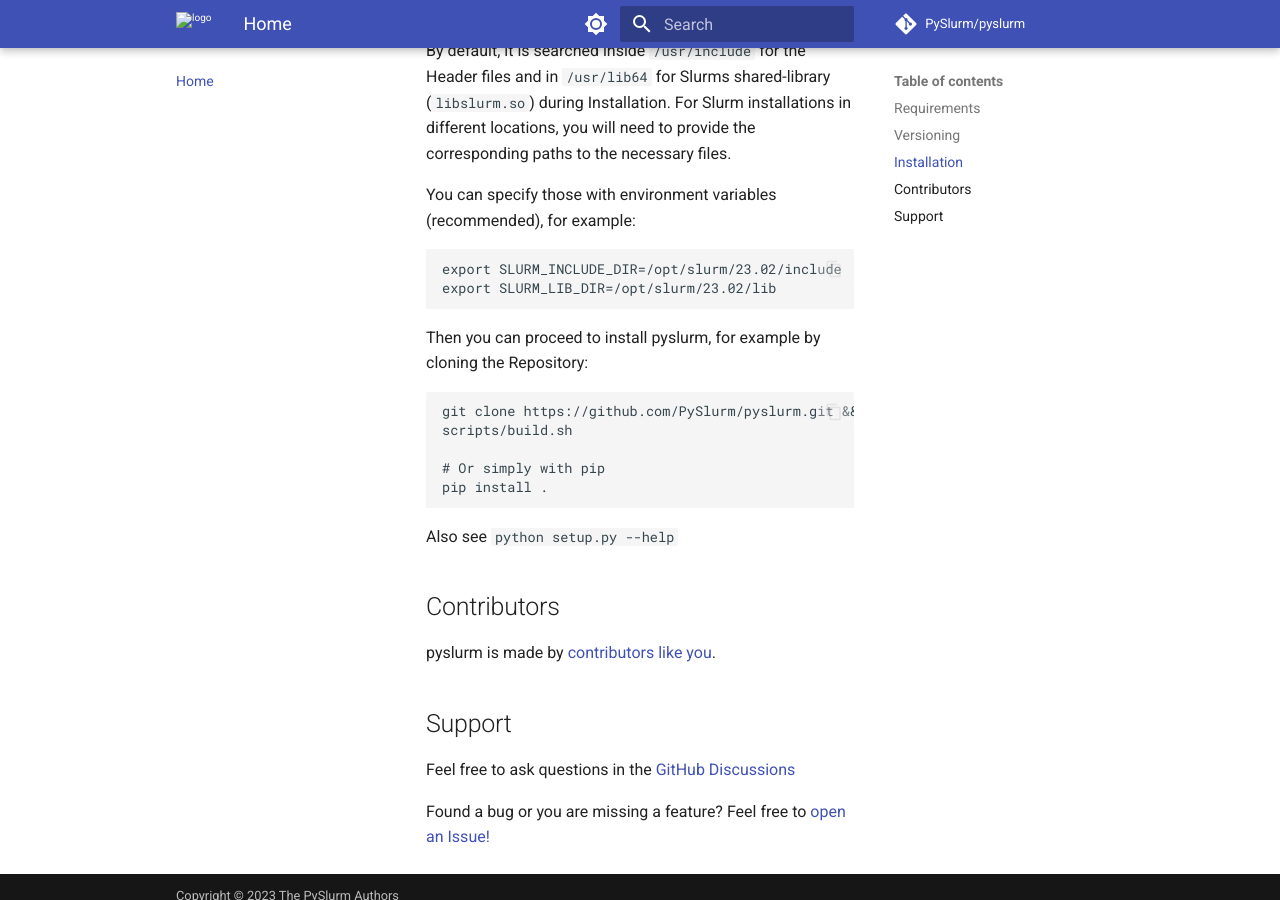
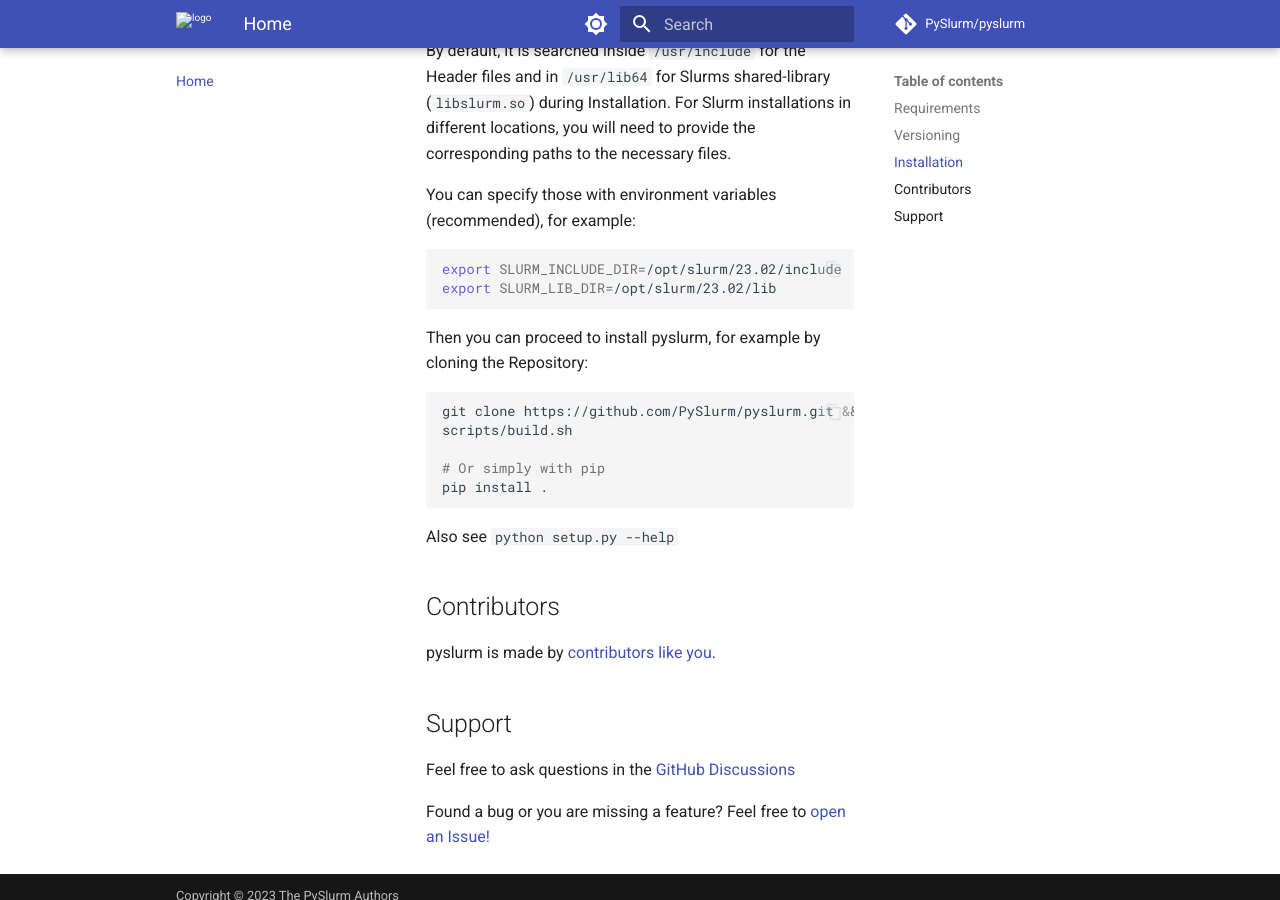
Before and after one commit to PySlurm/pyslurm, an MkDocs documentation site: the page built from docs/index.md, in a window 1280 px wide and 900 px high, scrolled down 827 px. Built offline with MkDocs 1.6.1 and Material for MkDocs 9.7.7, drawn with Linux system fonts in a browser that asks for light colours; comment, search, counter and statistics services are not loaded; the version menu is left out.

```diff
--- a/mkdocs.yml
+++ b/mkdocs.yml
@@ -25,6 +25,7 @@ theme:
         name: Switch to dark mode
     - media: "(prefers-color-scheme: dark)"
       scheme: slate
+      accent: lime
       toggle:
         icon: material/brightness-4
         name: Switch to light mode
@@ -35,6 +36,7 @@ theme:
 plugins:
   - search
   - awesome-pages
+  - autorefs
   - mike
   - mkdocstrings:
       handlers:
@@ -51,6 +53,13 @@ markdown_extensions:
   - admonition
   - pymdownx.snippets:
       check_paths: true
+  - pymdownx.highlight:
+      anchor_linenums: true
+      line_spans: __span
+      pygments_lang_class: true
+  - pymdownx.inlinehilite
+  - pymdownx.superfences
+  - pymdownx.details
 
 extra:
   version:
```
